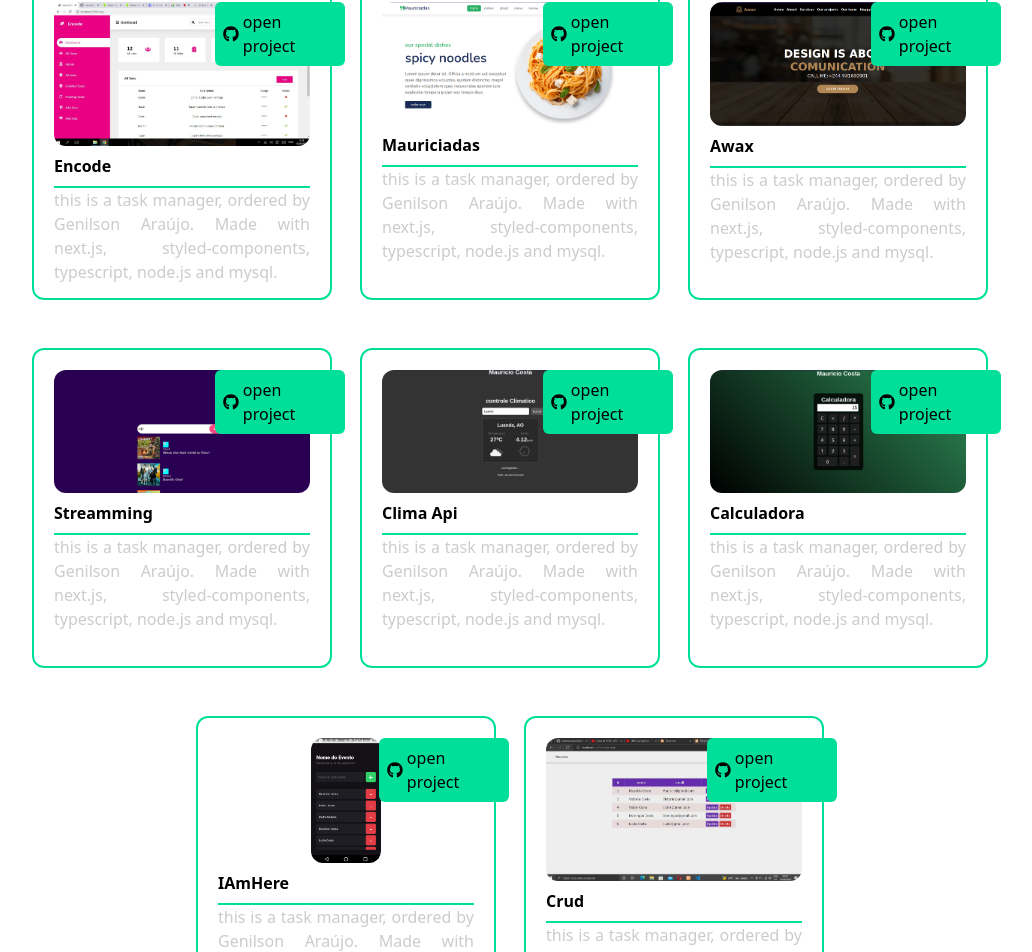
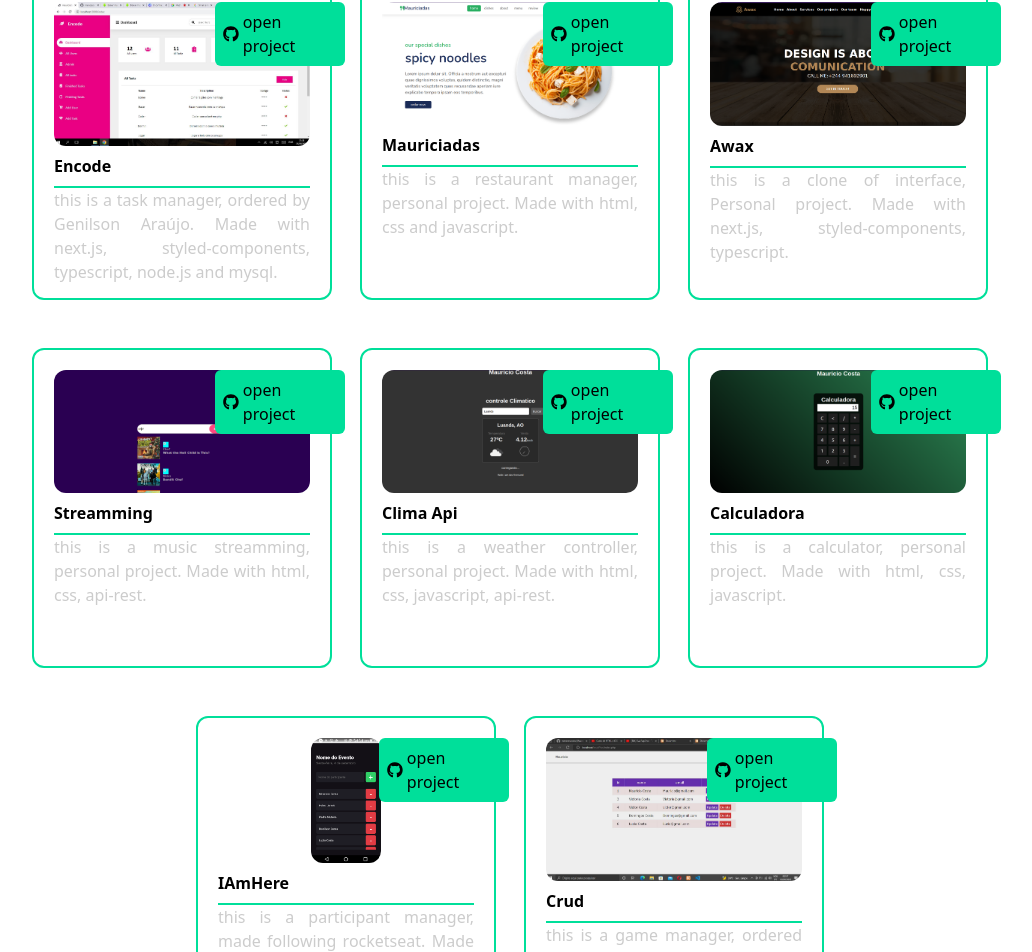
Before and after one commit to mauriciocosta404/portifolio, a React (Create React App) app: page / in a window 1280 px wide. Shown: the part 2538-3490 px from the top of the page, without its empty margins (130-1162 px from the left). Built offline with nearby package versions, Linux system fonts and the light colour scheme.

Commit message:
feat:adicionando descrição aos projectos

```diff
--- a/src/components/projects.tsx
+++ b/src/components/projects.tsx
@@ -29,43 +29,43 @@ const Projects=({nav,setNav}:NavProps)=>{
                     <a href="https://github.com/menezescosta/projecto-restaurante" className='flex items-center gap-1 absolute right-[-15px] rounded-md p-2 w-[130px] text-1xl bg-[#00df9a]'><FaGithub/>open project</a>
                     <img src={project2} className="rounded-[12px]" alt="" />
                     <h2 className='w-full font-bold border-b-2 py-2  border-[#00df9a]'>Mauriciadas</h2>
-                    <p className='text-[#ccc] lg:text-1xl text-justify'>this is a task manager, ordered by Genilson Araújo. Made with next.js, styled-components, typescript, node.js and mysql.</p>
+                    <p className='text-[#ccc] lg:text-1xl text-justify'>this is a restaurant manager, personal project. Made with html, css and javascript.</p>
                 </div>
                 <div className='mt-5 relative rounded-[12px] max-w-[300px] h-80 p-5 border-solid border-2 border-[#00df9a] '>
                     <a href="https://github.com/menezescosta/menezescosta-projecto-awax-next.js-typescript" className='flex items-center gap-1 absolute right-[-15px] rounded-md p-2 w-[130px] text-1xl bg-[#00df9a]'><FaGithub/>open project</a>
                     <img src={project3} className="rounded-[12px]" alt="" />
                     <h2 className='w-full font-bold border-b-2 py-2  border-[#00df9a]'>Awax</h2>
-                    <p className='text-[#ccc] lg:text-1xl text-justify'>this is a task manager, ordered by Genilson Araújo. Made with next.js, styled-components, typescript, node.js and mysql.</p>
+                    <p className='text-[#ccc] lg:text-1xl text-justify'>this is a clone of interface, Personal project. Made with next.js, styled-components, typescript.</p>
                 </div>
                 <div className='mt-5 relative rounded-[12px] max-w-[300px] h-80 p-5 border-solid border-2 border-[#00df9a] '>
                     <a href="" className='flex items-center gap-1 absolute right-[-15px] rounded-md p-2 w-[130px] text-1xl bg-[#00df9a]'><FaGithub/>open project</a>
                     <img src={project4} className="rounded-[12px]" alt="" />
                     <h2 className='w-full font-bold border-b-2 py-2  border-[#00df9a]'>Streamming</h2>
-                    <p className='text-[#ccc] lg:text-1xl text-justify'>this is a task manager, ordered by Genilson Araújo. Made with next.js, styled-components, typescript, node.js and mysql.</p>
+                    <p className='text-[#ccc] lg:text-1xl text-justify'>this is a music streamming, personal project. Made with html, css, api-rest.</p>
                 </div>
                 <div className='mt-5 relative rounded-[12px] max-w-[300px] h-80 p-5 border-solid border-2 border-[#00df9a] '>
                     <a href="https://github.com/menezescosta/Clima-js-API" className='flex items-center gap-1 absolute right-[-15px] rounded-md p-2 w-[130px] text-1xl bg-[#00df9a]'><FaGithub/>open project</a>
                     <img src={project5} className="rounded-[12px]" alt="" />
                     <h2 className='w-full font-bold border-b-2 py-2  border-[#00df9a]'>Clima Api</h2>
-                    <p className='text-[#ccc] lg:text-1xl text-justify'>this is a task manager, ordered by Genilson Araújo. Made with next.js, styled-components, typescript, node.js and mysql.</p>
+                    <p className='text-[#ccc] lg:text-1xl text-justify'>this is a weather controller, personal project. Made with html, css, javascript, api-rest.</p>
                 </div>
                 <div className='mt-5 relative rounded-[12px] max-w-[300px] h-80 p-5 border-solid border-2 border-[#00df9a] '>
                     <a href="https://github.com/menezescosta/Calculadora-js" className='flex items-center gap-1 absolute right-[-15px] rounded-md p-2 w-[130px] text-1xl bg-[#00df9a]'><FaGithub/>open project</a>
                     <img src={project6} className="rounded-[12px]" alt="" />
                     <h2 className='w-full font-bold border-b-2 py-2  border-[#00df9a]'>Calculadora</h2>
-                    <p className='text-[#ccc] lg:text-1xl text-justify'>this is a task manager, ordered by Genilson Araújo. Made with next.js, styled-components, typescript, node.js and mysql.</p>
+                    <p className='text-[#ccc] lg:text-1xl text-justify'>this is a calculator, personal project. Made with html, css, javascript.</p>
                 </div>
                 <div className='mt-5 relative rounded-[12px] max-w-[300px] h-80 p-5 border-solid border-2 border-[#00df9a] '>
                 <a href="https://github.com/menezescosta/iAmHere-react-native" className='flex items-center gap-1 absolute right-[-15px] rounded-md p-2 w-[130px] text-1xl bg-[#00df9a]'><FaGithub/>open project</a>
                     <img src={project7} className="rounded-[12px] m-auto" width={70} alt="" />
                     <h2 className='w-full font-bold border-b-2 py-2  border-[#00df9a]'>IAmHere</h2>
-                    <p className='text-[#ccc] lg:text-1xl text-justify'>this is a task manager, ordered by Genilson Araújo. Made with next.js, styled-components, typescript, node.js and mysql.</p>
+                    <p className='text-[#ccc] lg:text-1xl text-justify'>this is a participant manager, made following rocketseat. Made with react-native and typescript.</p>
                 </div>
                 <div className='mt-5 relative rounded-[12px] max-w-[300px] h-80 p-5 border-solid border-2 border-[#00df9a] '>
                 <a href="https://github.com/menezescosta/crud-node.js-express-mysql-next.js-typescript" className='flex items-center gap-1 absolute right-[-15px] rounded-md p-2 w-[130px] text-1xl bg-[#00df9a]'><FaGithub/>open project</a>
                     <img src={project8} className="rounded-[12px]" alt="" />
                     <h2 className='w-full font-bold border-b-2 py-2  border-[#00df9a]'>Crud</h2>
-                    <p className='text-[#ccc] lg:text-1xl text-justify'>this is a task manager, ordered by Genilson Araújo. Made with next.js, styled-components, typescript, node.js and mysql.</p>
+                    <p className='text-[#ccc] lg:text-1xl text-justify'>this is a game manager, ordered by Genilson Araújo. Made with next.js, styled-components, typescript, node.js and mysql.</p>
                 </div>
             </div>
         </div>
```
